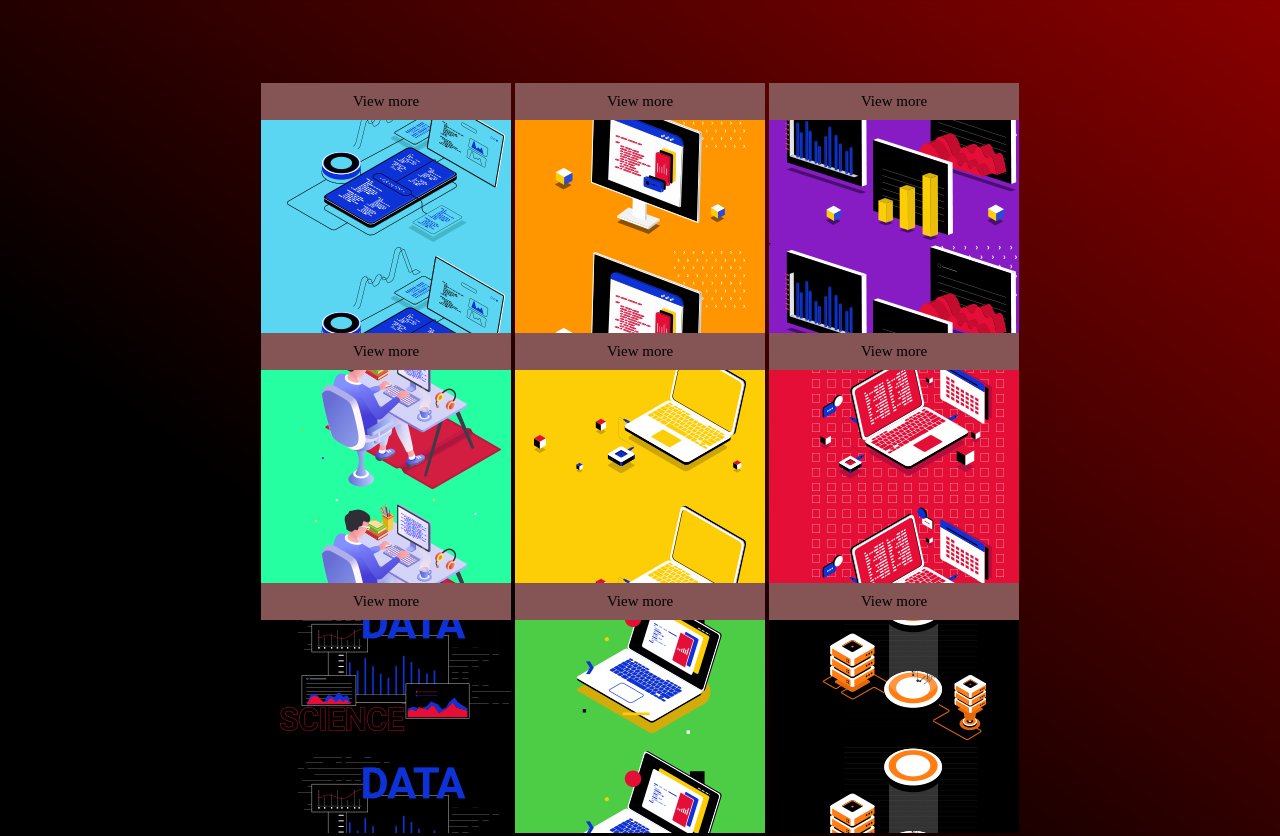
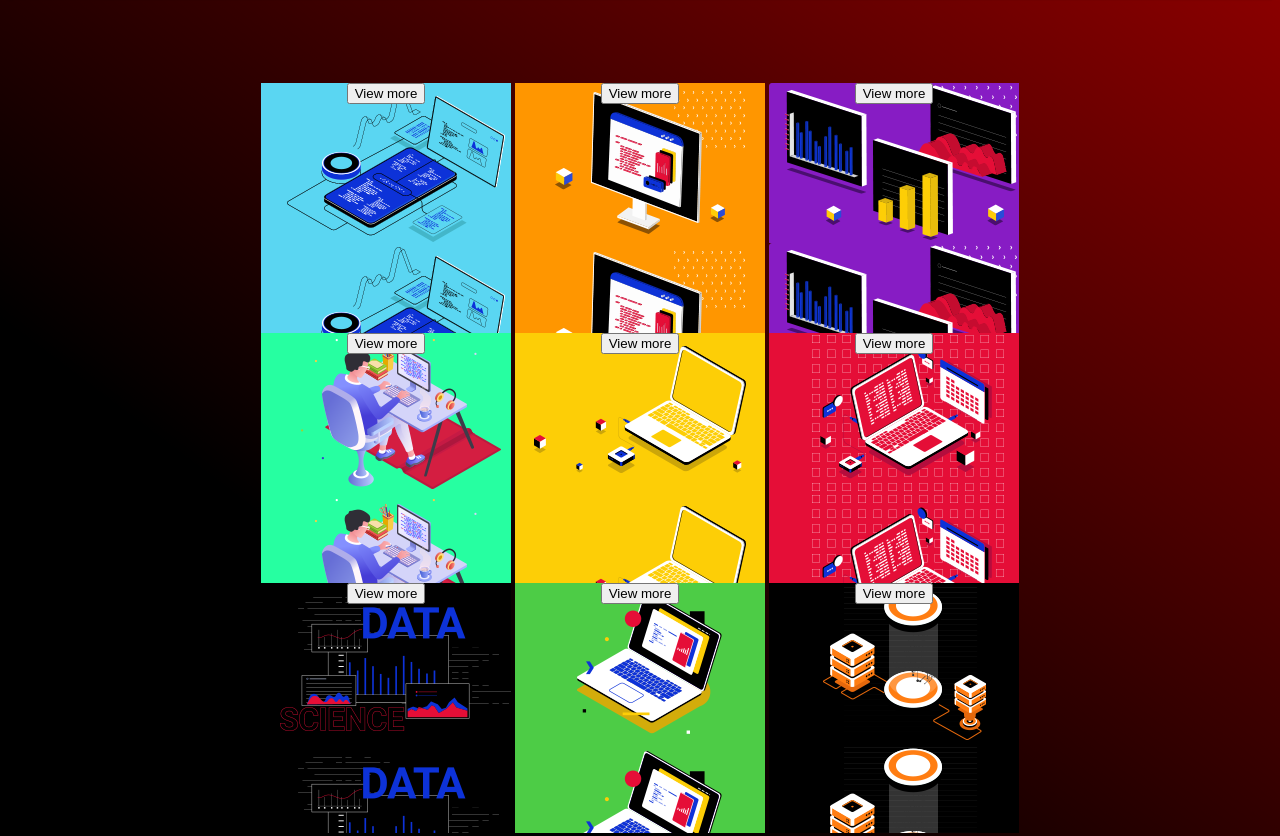
Before and after one commit to inesbenhadjhassine/checkpoint2, a plain HTML site: page checkpoint2/Courses.html in a window 1280 px wide. Shown: the part 617-1453 px from the top of the page. Drawn offline with nearby package versions, Linux system fonts and the light colour scheme.

Commit message:
Update Courses.html

```diff
--- a/checkpoint2/Courses.html
+++ b/checkpoint2/Courses.html
@@ -6,6 +6,7 @@
     <meta http-equiv="X-UA-Compatible" content="ie=edge">
     <title>Document</title>
     <link rel="stylesheet" type="text/css" href="./css/Style.css"/>
+    <script src="http://ajax.googleapis.com/ajax/libs/jquery/3.4.0/jquery.min.js"></script>
 </head>
 <body>
     <header>
@@ -28,37 +29,37 @@
        Courses
     </h1>
 </div>
-<div align="center">
-    <div class="cours1" height=30px width=50px>
-                <buttom class="buttomstyle">View more</buttom>
+<div class="allcours" align="center">
+    <div class="cours1 cc" height=30px width=50px>
+                <button id="unc" class="buttonstyle">View more</button>
     </div>
-    <div class="cours2">
-                <buttom class="buttomstyle">View more</buttom>
+    <div class="cours2 cc">
+                <button  id="deuxc" class="buttonstyle">View more</button>
     </div>
-    <div class="cours3">
-                 <buttom class="buttomstyle">View more</buttom>
+    <div class="cours3 cc">
+                 <button  id="troisc" class="buttonstyle">View more</button>
     </div>
 </div>
-<div align="center">
-    <div class="cours4" height=30px width=50px>
-                    <buttom class="buttomstyle">View more</buttom>
+<div class="allcours" align="center">
+    <div  class="cours4 cc" height=30px width=50px>
+                    <button  id="qutrec" class="buttonstyle">View more</button>
     </div>
-    <div class="cours5">
-                    <buttom class="buttomstyle">View more</buttom>
+    <div  class="cours5 cc">
+                    <button  id="cinqc" class="buttonstyle">View more</button>
     </div>
-    <div class="cours6">
-                     <buttom class="buttomstyle">View more</buttom>
+    <div class="cours6 cc">
+                     <button  id="sixc" class="buttonstyle">View more</button>
     </div>
 </div>
-<div align="center">
-    <div class="cours7" height=30px width=50px>
-                        <buttom class="buttomstyle">View more</buttom>
+<div class="allcours" align="center">
+    <div  class="cours7 cc" height=30px width=50px>
+                        <button  id="septc" class="buttonstyle">View more</button>
     </div>
-    <div class="cours8">
-                        <buttom class="buttomstyle">View more</buttom>
+    <div  class="cours8 cc">
+                        <button  id="huitc" class="buttonstyle">View more</button>
     </div>
-    <div class="cours9">
-                         <buttom class="buttomstyle">View more</buttom>
+    <div  class="cours9 cc">
+                         <button  id="neufc" class="buttonstyle">View more</button>
     </div>
 </div>
 <center>
@@ -68,16 +69,16 @@
     </h2>
 </div>
 <div>
- <button>B</button>
-<button>i</button>
-<button>Underline</button>
-<select>
+ <button onclick="makeBold()">B</button>
+<button onclick="makeItalic()">i</button>
+<button onclick="makeUnderline()">Underline</button>
+<select id="size" onchange="changeSize()">
 <option>20px</option>
 <option>30px</option>
 <option>40px</option>
 
 </select>
-<select>
+<select id="fontfam" onchange="changefontfam()">
     <option>Arial</option>
     <option>Verdana</option>
     <option>Geneva</option>
@@ -85,10 +86,11 @@
 </select>
 </div>
 <br>
-<div><textarea cols="50" rows="5"></textarea></div>
-    <br>
-    <br>
+<div><textarea id="mytext" cols="50" rows="5">hello everybody</textarea></div>
+<br>
+<br>
 </center>
 
 </body>
+<script src="./js/main.js"></script>
 </html>
```
